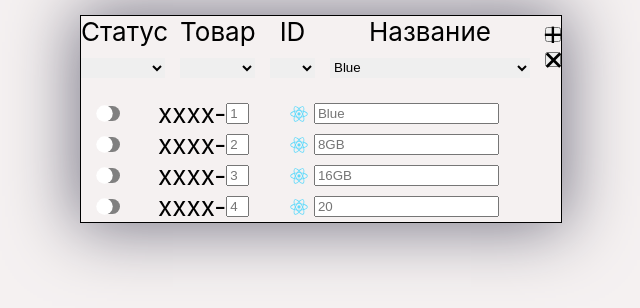
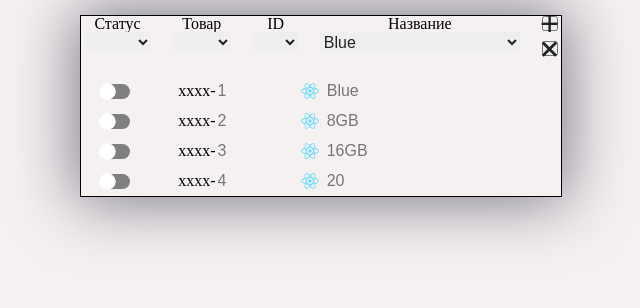
Before and after one commit to AoDWork/LP-CRM, a React (Create React App) app: page / in a window 1280 px wide. Shown: the top 308 px of the page, without its empty margins (319-959 px from the left). Built offline with nearby package versions, Linux system fonts and the light colour scheme.

Commit message:
Customise inputs, reset css

```diff
--- a/src/App.css
+++ b/src/App.css
@@ -1,3 +1,369 @@
+/*==== RESET ====*/
+html, body, div, span, applet, object, iframe,
+h1, h2, h3, h4, h5, h6, p, blockquote, pre,
+a, abbr, acronym, address, big, cite, code,
+del, dfn, em, img, ins, kbd, q, s, samp,
+small, strike, strong, sub, sup, tt, var,
+b, u, i, center,
+dl, dt, dd, ol, ul, li,
+fieldset, form, label, legend,
+table, caption, tbody, tfoot, thead, tr, th, td,
+article, aside, canvas, details, embed,
+figure, figcaption, footer, header, hgroup,
+menu, nav, output, ruby, section, summary,
+time, mark, audio, video {
+  margin: 0;
+	padding: 0;
+	border: 0;
+	font-size: 100%;
+	font: inherit;
+	vertical-align: baseline;
+}
+
+/* make sure to set some focus styles for accessibility */
+:focus {
+    outline: 0;
+}
+
+/* HTML5 display-role reset for older browsers */
+article, aside, details, figcaption, figure,
+footer, header, hgroup, menu, nav, section {
+	display: block;
+}
+
+body {
+	line-height: 1;
+}
+
+ol, ul {
+	list-style: none;
+}
+
+blockquote, q {
+	quotes: none;
+}
+
+blockquote:before, blockquote:after,
+q:before, q:after {
+	content: '';
+	content: none;
+}
+
+table {
+	border-collapse: collapse;
+	border-spacing: 0;
+}
+
+input[type=search]::-webkit-search-cancel-button,
+input[type=search]::-webkit-search-decoration,
+input[type=search]::-webkit-search-results-button,
+input[type=search]::-webkit-search-results-decoration {
+    -webkit-appearance: none;
+    -moz-appearance: none;
+}
+
+input[type=search] {
+    -webkit-appearance: none;
+    -moz-appearance: none;
+    -webkit-box-sizing: content-box;
+    -moz-box-sizing: content-box;
+    box-sizing: content-box;
+}
+
+textarea {
+    overflow: auto;
+    vertical-align: top;
+    resize: vertical;
+}
+
+/**
+ * Correct `inline-block` display not defined in IE 6/7/8/9 and Firefox 3.
+ */
+
+audio,
+canvas,
+video {
+    display: inline-block;
+    *display: inline;
+    *zoom: 1;
+    max-width: 100%;
+}
+
+/**
+ * Prevent modern browsers from displaying `audio` without controls.
+ * Remove excess height in iOS 5 devices.
+ */
+
+audio:not([controls]) {
+    display: none;
+    height: 0;
+}
+
+/**
+ * Address styling not present in IE 7/8/9, Firefox 3, and Safari 4.
+ * Known issue: no IE 6 support.
+ */
+
+[hidden] {
+    display: none;
+}
+
+/**
+ * 1. Correct text resizing oddly in IE 6/7 when body `font-size` is set using
+ *    `em` units.
+ * 2. Prevent iOS text size adjust after orientation change, without disabling
+ *    user zoom.
+ */
+
+html {
+    font-size: 100%; /* 1 */
+    -webkit-text-size-adjust: 100%; /* 2 */
+    -ms-text-size-adjust: 100%; /* 2 */
+}
+
+/**
+ * Address `outline` inconsistency between Chrome and other browsers.
+ */
+
+a:focus {
+    outline: thin dotted;
+}
+
+/**
+ * Improve readability when focused and also mouse hovered in all browsers.
+ */
+
+a:active,
+a:hover {
+    outline: 0;
+}
+
+/**
+ * 1. Remove border when inside `a` element in IE 6/7/8/9 and Firefox 3.
+ * 2. Improve image quality when scaled in IE 7.
+ */
+
+img {
+    border: 0; /* 1 */
+    -ms-interpolation-mode: bicubic; /* 2 */
+}
+
+/**
+ * Address margin not present in IE 6/7/8/9, Safari 5, and Opera 11.
+ */
+
+figure {
+    margin: 0;
+}
+
+/**
+ * Correct margin displayed oddly in IE 6/7.
+ */
+
+form {
+    margin: 0;
+}
+
+/**
+ * Define consistent border, margin, and padding.
+ */
+
+fieldset {
+    border: 1px solid #c0c0c0;
+    margin: 0 2px;
+    padding: 0.35em 0.625em 0.75em;
+}
+
+/**
+ * 1. Correct color not being inherited in IE 6/7/8/9.
+ * 2. Correct text not wrapping in Firefox 3.
+ * 3. Correct alignment displayed oddly in IE 6/7.
+ */
+
+legend {
+    border: 0; /* 1 */
+    padding: 0;
+    white-space: normal; /* 2 */
+    *margin-left: -7px; /* 3 */
+}
+
+/**
+ * 1. Correct font size not being inherited in all browsers.
+ * 2. Address margins set differently in IE 6/7, Firefox 3+, Safari 5,
+ *    and Chrome.
+ * 3. Improve appearance and consistency in all browsers.
+ */
+
+button,
+input,
+select,
+textarea {
+    font-size: 100%; /* 1 */
+    margin: 0; /* 2 */
+    vertical-align: baseline; /* 3 */
+    *vertical-align: middle; /* 3 */
+}
+
+/**
+ * Address Firefox 3+ setting `line-height` on `input` using `!important` in
+ * the UA stylesheet.
+ */
+
+button,
+input {
+    line-height: normal;
+}
+
+/**
+ * Address inconsistent `text-transform` inheritance for `button` and `select`.
+ * All other form control elements do not inherit `text-transform` values.
+ * Correct `button` style inheritance in Chrome, Safari 5+, and IE 6+.
+ * Correct `select` style inheritance in Firefox 4+ and Opera.
+ */
+
+button,
+select {
+    text-transform: none;
+}
+
+/**
+ * 1. Avoid the WebKit bug in Android 4.0.* where (2) destroys native `audio`
+ *    and `video` controls.
+ * 2. Correct inability to style clickable `input` types in iOS.
+ * 3. Improve usability and consistency of cursor style between image-type
+ *    `input` and others.
+ * 4. Remove inner spacing in IE 7 without affecting normal text inputs.
+ *    Known issue: inner spacing remains in IE 6.
+ */
+
+button,
+html input[type="button"], /* 1 */
+input[type="reset"],
+input[type="submit"] {
+    -webkit-appearance: button; /* 2 */
+    cursor: pointer; /* 3 */
+    *overflow: visible;  /* 4 */
+}
+
+/**
+ * Re-set default cursor for disabled elements.
+ */
+
+button[disabled],
+html input[disabled] {
+    cursor: default;
+}
+
+/**
+ * 1. Address box sizing set to content-box in IE 8/9.
+ * 2. Remove excess padding in IE 8/9.
+ * 3. Remove excess padding in IE 7.
+ *    Known issue: excess padding remains in IE 6.
+ */
+
+input[type="checkbox"],
+input[type="radio"] {
+    box-sizing: border-box; /* 1 */
+    padding: 0; /* 2 */
+    *height: 13px; /* 3 */
+    *width: 13px; /* 3 */
+}
+
+/**
+ * 1. Address `appearance` set to `searchfield` in Safari 5 and Chrome.
+ * 2. Address `box-sizing` set to `border-box` in Safari 5 and Chrome
+ *    (include `-moz` to future-proof).
+ */
+
+input[type="search"] {
+    -webkit-appearance: textfield; /* 1 */
+    -moz-box-sizing: content-box;
+    -webkit-box-sizing: content-box; /* 2 */
+    box-sizing: content-box;
+}
+
+/**
+ * Remove inner padding and search cancel button in Safari 5 and Chrome
+ * on OS X.
+ */
+
+input[type="search"]::-webkit-search-cancel-button,
+input[type="search"]::-webkit-search-decoration {
+    -webkit-appearance: none;
+}
+
+/**
+ * Remove inner padding and border in Firefox 3+.
+ */
+
+button::-moz-focus-inner,
+input::-moz-focus-inner {
+    border: 0;
+    padding: 0;
+}
+
+/**
+ * 1. Remove default vertical scrollbar in IE 6/7/8/9.
+ * 2. Improve readability and alignment in all browsers.
+ */
+
+textarea {
+    overflow: auto; /* 1 */
+    vertical-align: top; /* 2 */
+}
+
+/**
+ * Remove most spacing between table cells.
+ */
+
+table {
+    border-collapse: collapse;
+    border-spacing: 0;
+}
+
+html,
+button,
+input,
+select,
+textarea {
+    color: #222;
+}
+
+
+::-moz-selection {
+    background: #b3d4fc;
+    text-shadow: none;
+}
+
+::selection {
+    background: #b3d4fc;
+    text-shadow: none;
+}
+
+img {
+    vertical-align: middle;
+}
+
+fieldset {
+    border: 0;
+    margin: 0;
+    padding: 0;
+}
+
+textarea {
+    resize: vertical;
+}
+
+.chromeframe {
+    margin: 0.2em 0;
+    background: #ccc;
+    color: #000;
+    padding: 0.2em 0;
+}
+
+
+
+/*==== APP ====*/
 .App {
   text-align: center;
   background-color: rgb(245, 241, 241);
@@ -5,8 +371,6 @@
   display: flex;
   flex-direction: column;
   align-items: center;
-  gap: 5px;
-  font-size: calc(10px + 2vmin);
   color: black;
 }
 
@@ -74,9 +438,6 @@
   align-items: center;
 }
 
-.id {
-  width: 15px;
-}
 
 /*---- card ----*/
 .card {
@@ -87,8 +448,17 @@
   gap: 10px;
 }
 
+.id {
+  width: 27px;
+}
+
+.name {
+  width: 150px;
+}
+
 .deleteCard {
   opacity: 0;
+  background: inherit;
   border: none;
   font-size: 30px;
   transform: rotate(45deg);
@@ -97,6 +467,19 @@
 .card:hover {
   background: lightgray;
 }
+
+.card input {
+  border: none;
+  background: inherit;
+}
+
+.card input:focus {
+  border-bottom: 1px solid black;
+}
+
+/* [disabled] {
+  background: gray;
+} */
 
 /*---- custom checkbox ----*/
 .switch {
@@ -142,7 +525,7 @@
 }
 
 .named {
-  attr:disabled;
+
 }
 
 
```
